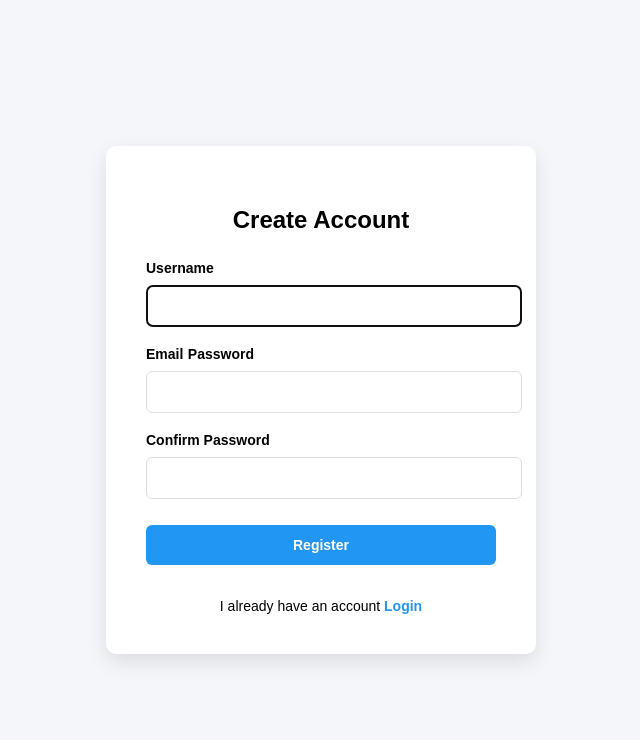
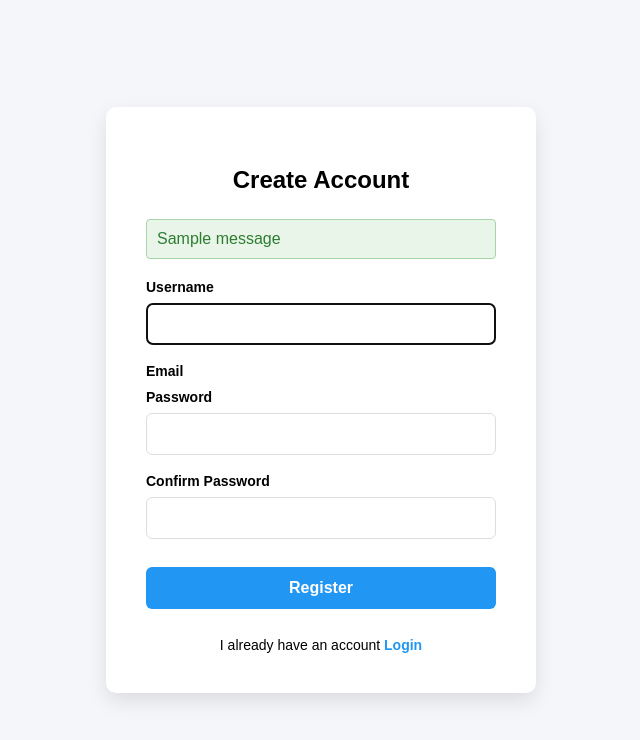
Before and after one commit to mohamedasharf311/MONAFSA, a Django app: page /reg/ in a window 1280 px wide. Shown: the top 740 px of the page, without its empty margins (319-959 px from the left). Run offline with Django 5.2, Linux system fonts and the light colour scheme; tables that the repository leaves empty hold one stand-in row (values such as "Sample post"); one stand-in notice (Sample message) is shown.

Commit message:
Update reg.html

```diff
--- a/template/reg.html
+++ b/template/reg.html
@@ -35,6 +35,8 @@
 label{
     font-size:14px;
     font-weight:bold;
+    display:block;
+    margin-top:10px;
 }
 
 /* inputs */
@@ -43,10 +45,11 @@
     width:100%;
     padding:12px;
     margin-top:8px;
-    margin-bottom:18px;
+    margin-bottom:8px;
     border:1px solid #ddd;
     border-radius:6px;
     font-size:14px;
+    box-sizing:border-box;
 }
 
 /* register button */
@@ -57,6 +60,10 @@
     border:none;
     cursor:pointer;
     font-weight:bold;
+    width:100%;
+    padding:12px;
+    font-size:16px;
+    margin-top:20px;
 }
 
 .register-btn:hover{
@@ -67,7 +74,7 @@
 
 .login-text{
     text-align:center;
-    margin-top:15px;
+    margin-top:20px;
     font-size:14px;
 }
 
@@ -81,6 +88,43 @@
     text-decoration:underline;
 }
 
+/* error messages */
+
+.errorlist{
+    list-style:none;
+    color:#d32f2f;
+    font-size:13px;
+    padding:0;
+    margin:0 0 10px 0;
+    background:#ffebee;
+    padding:8px;
+    border-radius:4px;
+}
+
+.messages{
+    list-style:none;
+    padding:0;
+    margin-bottom:20px;
+}
+
+.messages li{
+    padding:10px;
+    border-radius:4px;
+    margin-bottom:10px;
+}
+
+.messages .error{
+    background:#ffebee;
+    color:#d32f2f;
+    border:1px solid #ffcdd2;
+}
+
+.messages .success{
+    background:#e8f5e8;
+    color:#2e7d32;
+    border:1px solid #a5d6a7;
+}
+
 </style>
 </head>
 
@@ -90,20 +134,57 @@
 
 <h2>Create Account</h2>
 
+<!-- رسائل الخطأ العامة -->
+{% if messages %}
+<ul class="messages">
+    {% for message in messages %}
+    <li class="{{ message.tags }}">{{ message }}</li>
+    {% endfor %}
+</ul>
+{% endif %}
+
 <form method="post">
 {% csrf_token %}
 
 <label>Username</label>
 {{ form.username }}
+{% if form.username.errors %}
+<ul class="errorlist">
+    {% for error in form.username.errors %}
+    <li>{{ error }}</li>
+    {% endfor %}
+</ul>
+{% endif %}
 
 <label>Email</label>
 {{ form.email }}
+{% if form.email.errors %}
+<ul class="errorlist">
+    {% for error in form.email.errors %}
+    <li>{{ error }}</li>
+    {% endfor %}
+</ul>
+{% endif %}
 
 <label>Password</label>
 {{ form.password1 }}
+{% if form.password1.errors %}
+<ul class="errorlist">
+    {% for error in form.password1.errors %}
+    <li>{{ error }}</li>
+    {% endfor %}
+</ul>
+{% endif %}
 
 <label>Confirm Password</label>
 {{ form.password2 }}
+{% if form.password2.errors %}
+<ul class="errorlist">
+    {% for error in form.password2.errors %}
+    <li>{{ error }}</li>
+    {% endfor %}
+</ul>
+{% endif %}
 
 <input type="submit" value="Register" class="register-btn">
 
```
